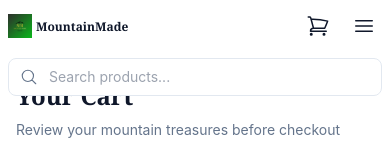
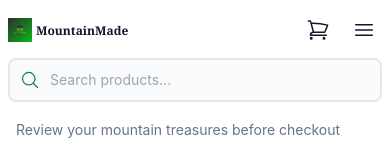
Before and after one commit to alucardmlbb686-spec/MountainMade, a Next.js app: page /cart in a window 390 px wide. Shown: the top 162 px of the page. Built offline with nearby package versions, Linux system fonts and the light colour scheme.

Commit message:
Make search bar responsive: improved styling, better visibility, clear button, white header on mobile, improved spacing

```diff
--- a/src/components/common/Header.tsx
+++ b/src/components/common/Header.tsx
@@ -44,13 +44,13 @@ export default function Header() {
 
   return (
     <header
-      className={`fixed top-0 left-0 w-full z-50 ${
-        isScrolled ? 'glass-card shadow-lg py-1.5 md:py-2.5' : 'bg-transparent py-1.5 md:py-3'
+      className={`fixed top-0 left-0 w-full z-50 transition-all ${
+        isScrolled ? 'glass-card shadow-lg py-1.5 md:py-2.5' : 'bg-white md:bg-transparent py-1.5 md:py-3'
       }`}
     >
       {/* Top Banner - Hidden on mobile */}
       {!isScrolled && (
-        <div className="hidden sm:block bg-gradient-to-r from-primary to-green-700 text-primary-foreground py-2 text-center text-xs sm:text-sm font-medium">
+        <div className="hidden md:block bg-gradient-to-r from-primary to-green-700 text-primary-foreground py-2 text-center text-xs sm:text-sm font-medium">
           <div className="container mx-auto flex items-center justify-center gap-2 px-2">
             <Icon name="SparklesIcon" size={14} variant="solid" />
             <span className="font-semibold">15% OFF + Free Shipping | Code: MOUNTAIN15</span>
@@ -58,8 +58,8 @@ export default function Header() {
         </div>
       )}
 
-      <div className="container mx-auto px-2 md:px-3 lg:px-4">
-        <div className="flex flex-col gap-3 lg:gap-0">
+      <div className="container mx-auto px-2 md:px-3 lg:px-4 py-1 md:py-0">
+        <div className="flex flex-col gap-2 md:gap-0 lg:gap-0">
           {/* First Row: Logo, Nav, Actions */}
           <div className="flex items-center justify-between gap-1 md:gap-2 lg:gap-4">
             {/* Logo */}
@@ -145,16 +145,26 @@ export default function Header() {
           </div>
 
           {/* Second Row: Search Bar (Mobile Only) */}
-          <form onSubmit={handleSearch} className="lg:hidden mb-2">
+          <form onSubmit={handleSearch} className="md:hidden w-full">
             <div className="relative">
               <input
                 type="text"
                 placeholder="Search products..."
                 value={searchQuery}
                 onChange={(e) => setSearchQuery(e.target.value)}
-                className="w-full px-4 py-2 pl-10 pr-4 text-sm bg-white border border-border rounded-lg focus:outline-none focus:ring-2 focus:ring-primary focus:border-transparent"
+                className="w-full px-4 py-2.5 pl-10 text-sm bg-gray-50 border-2 border-gray-200 rounded-lg focus:outline-none focus:ring-2 focus:ring-primary focus:border-primary transition-all"
               />
-              <Icon name="MagnifyingGlassIcon" size={18} className="absolute left-3 top-1/2 transform -translate-y-1/2 text-muted-foreground" />
+              <Icon name="MagnifyingGlassIcon" size={20} className="absolute left-3 top-1/2 transform -translate-y-1/2 text-primary" />
+              {searchQuery && (
+                <button
+                  type="button"
+                  onClick={() => setSearchQuery('')}
+                  className="absolute right-3 top-1/2 transform -translate-y-1/2 text-gray-400 hover:text-gray-600"
+                  aria-label="Clear search"
+                >
+                  <Icon name="XMarkIcon" size={18} />
+                </button>
+              )}
             </div>
           </form>
         </div>
```
